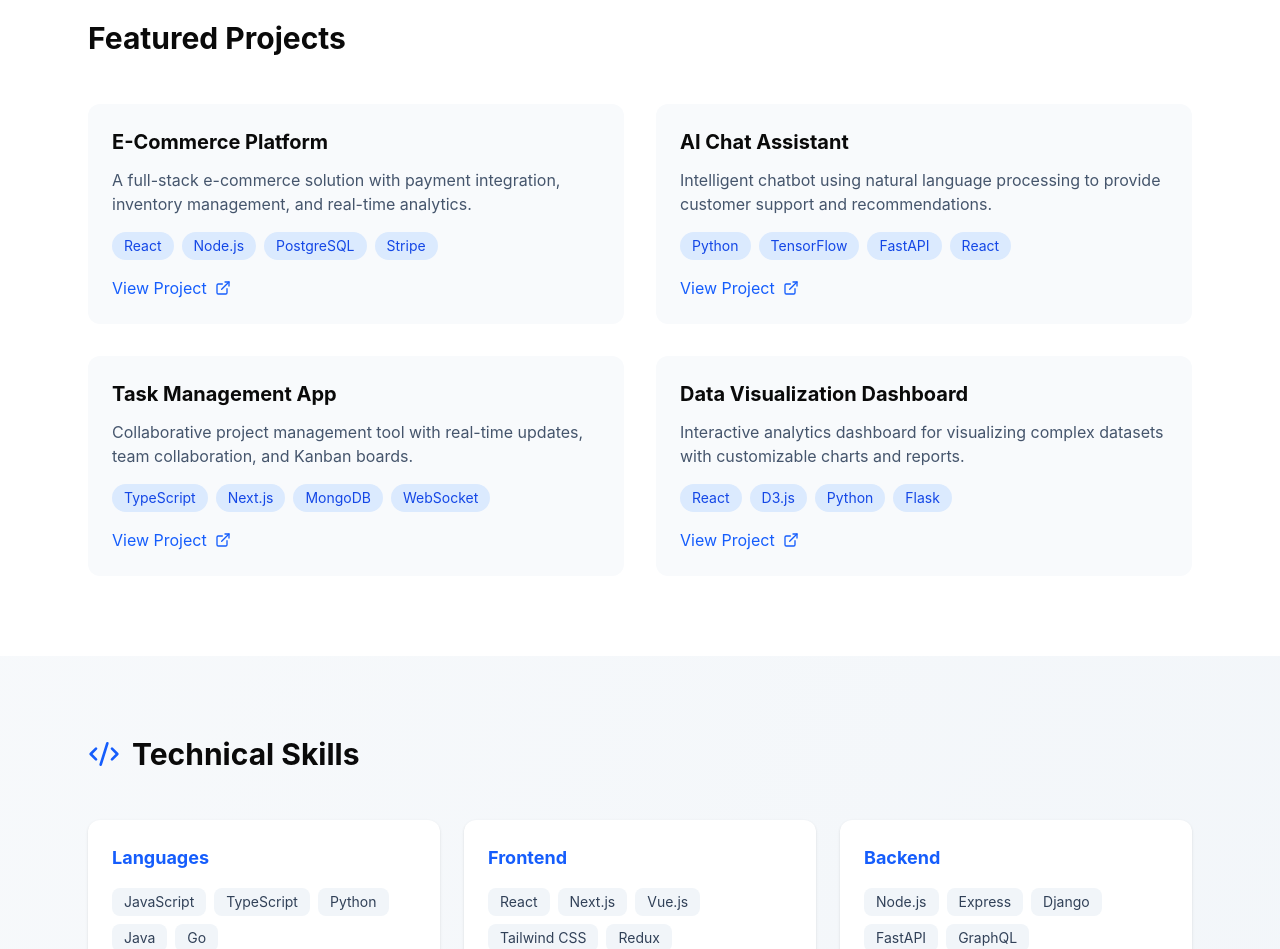
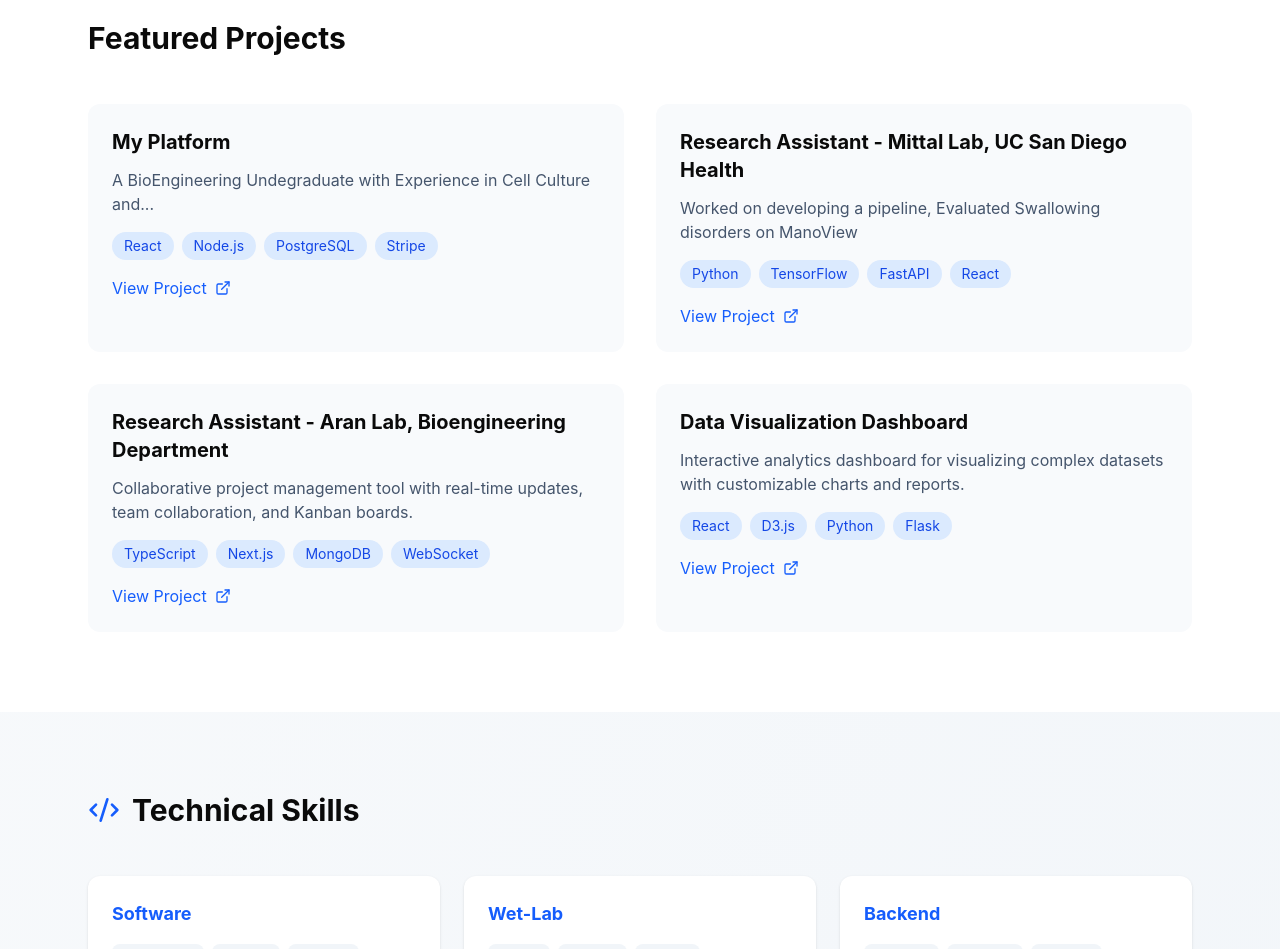
Before and after one commit to XRaion/Portfolio, a React (Vite) app: page / in a window 1280 px wide. Shown: the part 600-1549 px from the top of the page. Built offline with nearby package versions, Linux system fonts and the light colour scheme.

Commit message:
Update App.tsx

```diff
--- a/src/app/App.tsx
+++ b/src/app/App.tsx
@@ -3,19 +3,19 @@ import { Mail, MapPin, Github, Linkedin, Code2, BookOpen, Coffee, Camera, Music,
 export default function App() {
   const projects = [
     {
-      title: "E-Commerce Platform",
-      description: "A full-stack e-commerce solution with payment integration, inventory management, and real-time analytics.",
+      title: " My Platform",
+      description: "A BioEngineering Undegraduate with Experience in Cell Culture and...",
       tech: ["React", "Node.js", "PostgreSQL", "Stripe"],
       link: "#"
     },
     {
-      title: "AI Chat Assistant",
-      description: "Intelligent chatbot using natural language processing to provide customer support and recommendations.",
+      title: "Research Assistant - Mittal Lab, UC San Diego Health",
+      description:"Worked on developing a pipeline, Evaluated Swallowing disorders on ManoView",
       tech: ["Python", "TensorFlow", "FastAPI", "React"],
-      link: "#"
+      link: "https://beng187-d-group30.vercel.app/team.html"
     },
     {
-      title: "Task Management App",
+      title: "Research Assistant - Aran Lab, Bioengineering Department",
       description: "Collaborative project management tool with real-time updates, team collaboration, and Kanban boards.",
       tech: ["TypeScript", "Next.js", "MongoDB", "WebSocket"],
       link: "#"
@@ -29,8 +29,8 @@ export default function App() {
   ];
 
   const skills = {
-    "Languages": ["JavaScript", "TypeScript", "Python", "Java", "Go"],
-    "Frontend": ["React", "Next.js", "Vue.js", "Tailwind CSS", "Redux"],
+    "Software": ["Manoview", "Matlab", "Python", "Solidworks", "Figma"],
+    "Wet-Lab": ["React", "Next.js", "Vue.js", "Tailwind CSS", "Redux"],
     "Backend": ["Node.js", "Express", "Django", "FastAPI", "GraphQL"],
     "Database": ["PostgreSQL", "MongoDB", "Redis", "MySQL"],
     "DevOps": ["Docker", "Kubernetes", "AWS", "CI/CD", "Git"]
```
